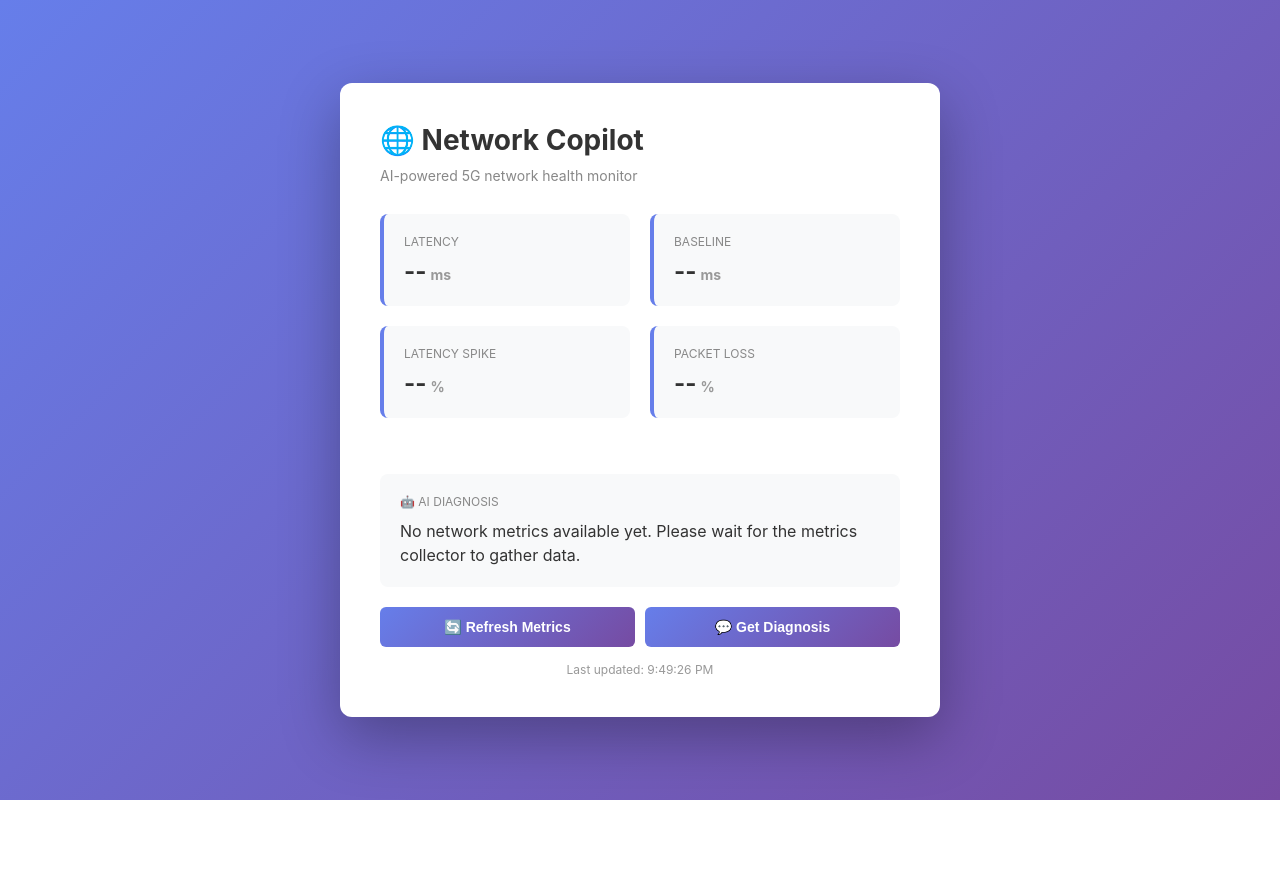
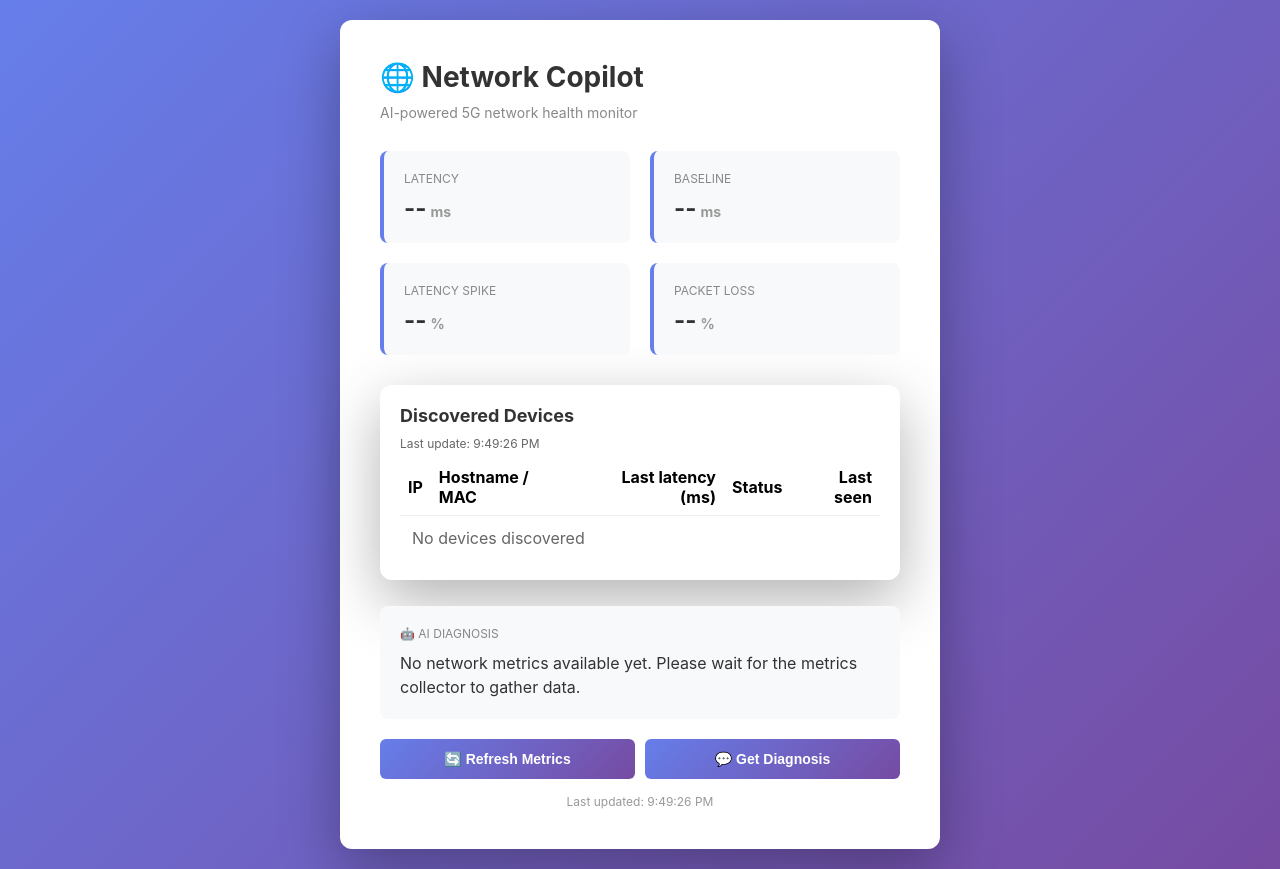
Before and after one commit to tony9321/dubhack, a Flask app: page / in a window 1280 px wide. Before the commit the page ends 800 px from the top, so only its background shows below. Run offline with Flask 3, Linux system fonts and the light colour scheme; data that the repository does not hold is empty; parts of the project's set-up code (start-up, migrations or seed data) failed here and were passed over.

Commit message:
UI: add devices panel and polling

```diff
--- a/network-copilot/templates/index.html
+++ b/network-copilot/templates/index.html
@@ -200,6 +200,26 @@
             </div>
         </div>
 
+        <!-- Devices panel -->
+        <div class="container" id="devices-panel" style="max-width:900px;margin-top:20px;padding:20px;">
+            <h2 style="margin-bottom:10px;font-size:18px;color:#333">Discovered Devices</h2>
+            <p id="devices-last-update" style="color:#666;font-size:12px;margin-bottom:8px;">Loading...</p>
+            <table id="devices-table" style="width:100%;border-collapse:collapse;">
+                <thead>
+                    <tr>
+                        <th style="text-align:left;padding:8px;border-bottom:1px solid #eee">IP</th>
+                        <th style="text-align:left;padding:8px;border-bottom:1px solid #eee">Hostname / MAC</th>
+                        <th style="text-align:right;padding:8px;border-bottom:1px solid #eee">Last latency (ms)</th>
+                        <th style="text-align:right;padding:8px;border-bottom:1px solid #eee">Status</th>
+                        <th style="text-align:right;padding:8px;border-bottom:1px solid #eee">Last seen</th>
+                    </tr>
+                </thead>
+                <tbody id="devices-body">
+                    <tr><td colspan="5" style="padding:12px;color:#666">Loading devices...</td></tr>
+                </tbody>
+            </table>
+        </div>
+
         <div id="status-badge" class="status-badge"></div>
 
         <div class="diagnosis-section">
@@ -273,6 +293,70 @@
         // Initial load
         refreshMetrics();
         setTimeout(getDiagnosis, 2000);
+
+        // Devices panel logic
+        async function fetchJSON(url){ try { const r = await fetch(url); if(!r.ok) throw new Error(r.statusText); return await r.json(); } catch(e){ console.warn('fetch error', url, e); return null; } }
+
+        async function updateDevicesPanel(){
+            const devResp = await fetchJSON('/api/devices');
+            const tbody = document.getElementById('devices-body');
+            const lastUpdate = document.getElementById('devices-last-update');
+            if(!devResp || !devResp.devices){
+                tbody.innerHTML = '<tr><td colspan="5" style="padding:12px;color:#900">Failed to load devices</td></tr>';
+                lastUpdate.textContent = 'Failed to load devices';
+                return;
+            }
+
+            lastUpdate.textContent = 'Last update: ' + new Date().toLocaleTimeString();
+            const devices = devResp.devices;
+            if(devices.length === 0){
+                tbody.innerHTML = '<tr><td colspan="5" style="padding:12px;color:#666">No devices discovered</td></tr>';
+                return;
+            }
+
+            const maxParallel = 8;
+            let rows = [];
+            for (let i=0;i<devices.length;i+=maxParallel){
+                const slice = devices.slice(i, i+maxParallel);
+                const promises = slice.map(async (d) => {
+                    const ip = d.ip;
+                    const hostname = d.hostname || '';
+                    const mac = d.mac || '';
+                    const m = await fetchJSON(`/api/device/${ip}/metrics`);
+                    let latency = null, up = null, ts = null;
+                    if(m && m.metrics && m.metrics.length>0){
+                        const recent = m.metrics[0];
+                        latency = recent.latency;
+                        up = recent.up;
+                        ts = recent.timestamp;
+                    }
+                    return {ip, hostname, mac, latency, up, ts};
+                });
+                const resolved = await Promise.all(promises);
+                rows = rows.concat(resolved);
+            }
+
+            tbody.innerHTML = '';
+            for(const r of rows){
+                const statusColor = r.up ? '#0a0' : '#c00';
+                const latencyText = (r.latency === null) ? '—' : (Math.round(r.latency*100)/100) + ' ms';
+                const lastSeen = r.ts ? r.ts : '—';
+                const hostname = r.hostname || r.mac || '';
+                const tr = document.createElement('tr');
+                tr.innerHTML = `
+                    <td style="padding:8px;border-bottom:1px solid #f0f0f0">${r.ip}</td>
+                    <td style="padding:8px;border-bottom:1px solid #f0f0f0">${hostname}</td>
+                    <td style="padding:8px;text-align:right;border-bottom:1px solid #f0f0f0">${latencyText}</td>
+                    <td style="padding:8px;text-align:right;border-bottom:1px solid #f0f0f0"><span style="color:${statusColor};font-weight:600">${r.up ? 'UP' : 'DOWN'}</span></td>
+                    <td style="padding:8px;text-align:right;border-bottom:1px solid #f0f0f0">${lastSeen}</td>
+                `;
+                tbody.appendChild(tr);
+            }
+        }
+
+        // initial devices panel load + polling
+        updateDevicesPanel();
+        setInterval(updateDevicesPanel, 10000);
     </script>
 </body>
 </html>
```
